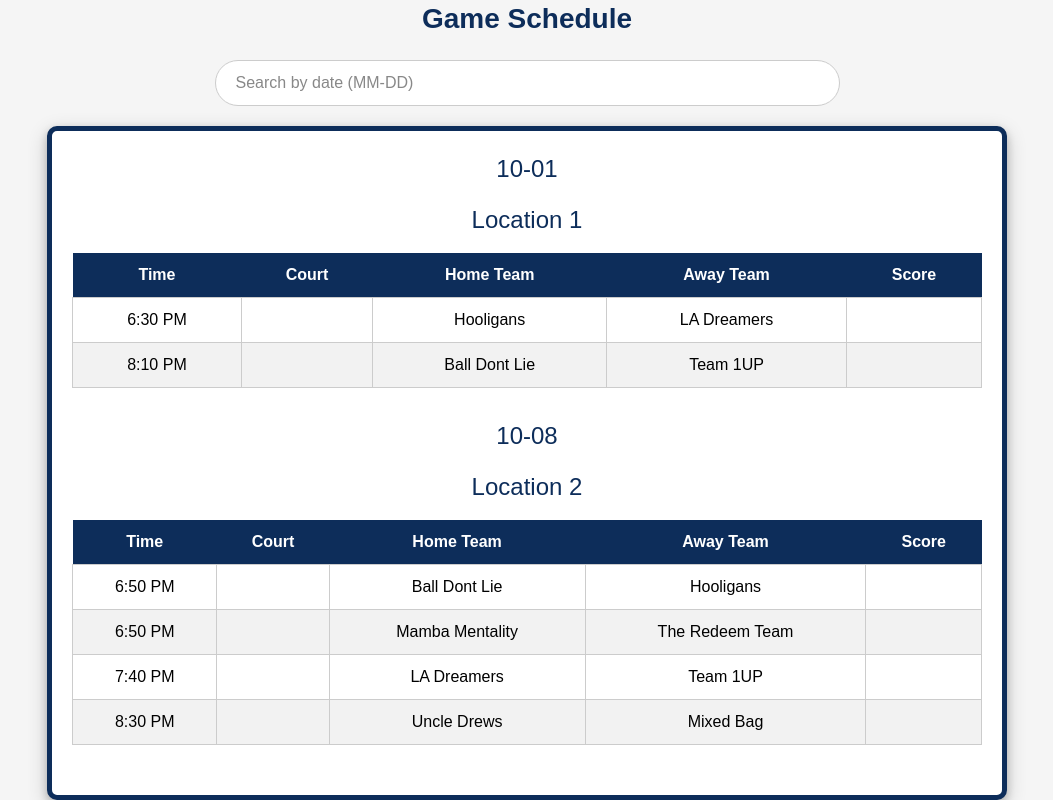
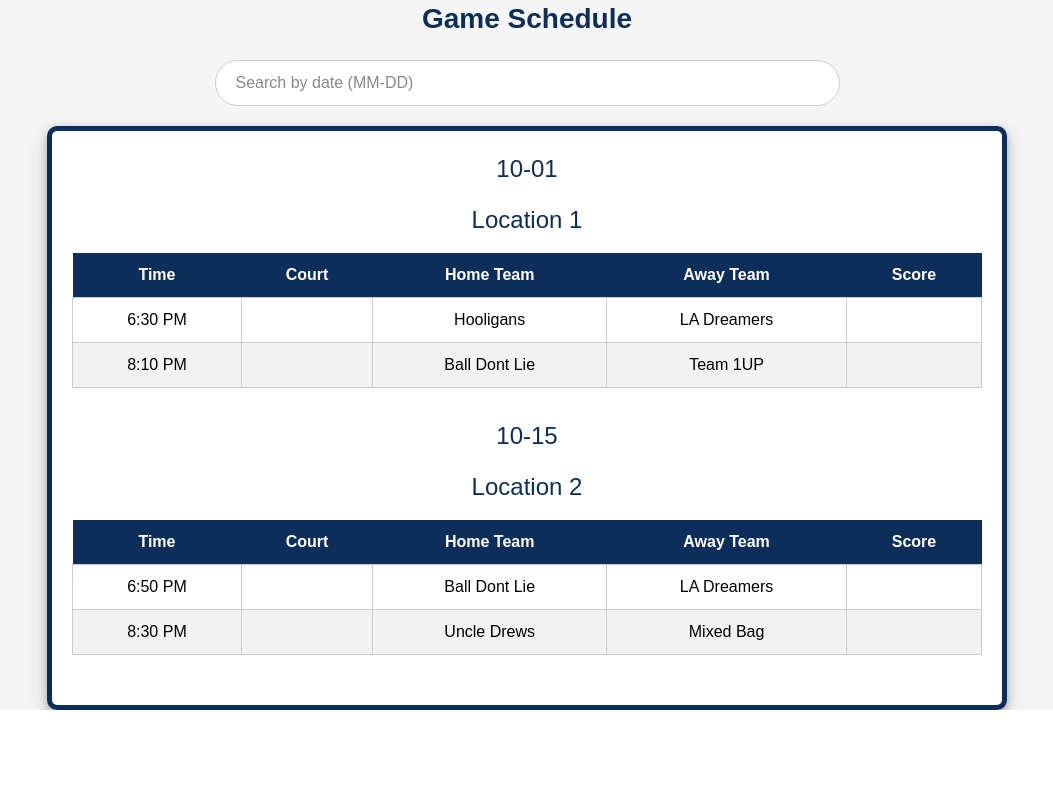
Before and after one commit to JacobGurley/KontraSports, a Vue app: page /#/sundayBGameSchedule in a window 1280 px wide. Shown: the part 324-1124 px from the top of the page, without its empty margins (113-1166 px from the left). After the commit the page ends 1034 px from the top, so only its background shows below. Built offline with nearby package versions, Linux system fonts and the light colour scheme; no server answers; the database is empty; sample sign-in values are in the browser's storage.

Commit message:
Updated Thursday and Sunday

```diff
--- a/src/components/GSSundayA.vue
+++ b/src/components/GSSundayA.vue
@@ -59,8 +59,7 @@
     const locationsRef = dbRef(db, 'locationsSunA');
     const games = ref([
        { date: '10-01', time: '7:20 PM', courtNumber: "", homeTeam: 'Out Here Ballin', awayTeam: 'Tenacity Hoops', score: "" },
-       { date: '10-08', time: '7:40 PM', courtNumber: "", homeTeam: 'TUBT', awayTeam: 'Tenacity Hoops', score: "" },
-       { date: '10-08', time: '8:30 PM', courtNumber: "", homeTeam: 'FBG', awayTeam: 'Out Here Ballin', score: "" },
+       { date: '10-15', time: '9:30 PM', courtNumber: "", homeTeam: 'TUBT', awayTeam: 'Tenacity Hoops', score: "" },
 
 
 
@@ -70,7 +69,7 @@
     const searchDate = ref("");
     const locations = ref({
       '10-01': 'Location 1',
-      '10-08': 'Location 2',
+      '10-15': 'Location 2',
     });
 
     // Add a computed property to filter the games based on the search input
--- a/src/components/GSSundayB.vue
+++ b/src/components/GSSundayB.vue
@@ -60,10 +60,9 @@
     const games = ref([
        { date: '10-01', time: '6:30 PM', courtNumber: "", homeTeam: 'Hooligans', awayTeam: 'LA Dreamers', score: "" },
        { date: '10-01', time: '8:10 PM', courtNumber: "", homeTeam: 'Ball Dont Lie', awayTeam: 'Team 1UP', score: "" },
-       { date: '10-08', time: '6:50 PM', courtNumber: "", homeTeam: 'Ball Dont Lie', awayTeam: 'Hooligans', score: "" },
-       { date: '10-08', time: '6:50 PM', courtNumber: "", homeTeam: 'Mamba Mentality', awayTeam: 'The Redeem Team', score: "" },
-       { date: '10-08', time: '7:40 PM', courtNumber: "", homeTeam: 'LA Dreamers', awayTeam: 'Team 1UP', score: "" },
-       { date: '10-08', time: '8:30 PM', courtNumber: "", homeTeam: 'Uncle Drews', awayTeam: 'Mixed Bag', score: "" },
+       { date: '10-15', time: '6:50 PM', courtNumber: "", homeTeam: 'Ball Dont Lie', awayTeam: 'LA Dreamers', score: "" },
+       { date: '10-15', time: '8:30 PM', courtNumber: "", homeTeam: 'Uncle Drews', awayTeam: 'Mixed Bag', score: "" },
+
 
 
 
@@ -72,7 +71,7 @@
     const searchDate = ref("");
     const locations = ref({
       '10-01': 'Location 1',
-      '10-08': 'Location 2',
+      '10-15': 'Location 2',
     });
 
     // Add a computed property to filter the games based on the search input
--- a/src/components/GSSundayC.vue
+++ b/src/components/GSSundayC.vue
@@ -59,8 +59,8 @@
     const locationsRef = dbRef(db, 'locationsSunC');
     const games = ref([
        { date: '10-01', time: '8:10 PM', courtNumber: "", homeTeam: 'Juss Hoop', awayTeam: 'True Grit', score: "" },
-       { date: '10-08', time: '6:50 PM', courtNumber: "", homeTeam: '60pointgame', awayTeam: 'Juss Hoop', score: "" },
-       { date: '10-08', time: '7:40 PM', courtNumber: "", homeTeam: 'True Grit', awayTeam: 'Adobros', score: "" },
+       { date: '10-15', time: '6:00 PM', courtNumber: "", homeTeam: '60pointgame', awayTeam: 'Juss Hoop', score: "" },
+
 
 
     ]);
@@ -68,7 +68,7 @@
     const searchDate = ref("");
     const locations = ref({
       '10-01': 'Location 1',
-      '10-08': 'Location 2',
+      '10-15': 'Location 2',
     });
 
     // Add a computed property to filter the games based on the search input
--- a/src/components/GSSundayD.vue
+++ b/src/components/GSSundayD.vue
@@ -60,9 +60,9 @@
       const games = ref([
          { date: '10-01', time: '6:30 PM', courtNumber: "", homeTeam: 'Huggies', awayTeam: 'Volume 0', score: "" },
          { date: '10-01', time: '7:20 PM', courtNumber: "", homeTeam: 'Bad News Ballerz', awayTeam: 'Mukboys', score: "" },
-         { date: '10-08', time: '8:30 PM', courtNumber: "", homeTeam: 'Living Grace', awayTeam: 'LBSU Rec', score: "" },
-         { date: '10-08', time: '9:20 PM', courtNumber: "", homeTeam: 'Bad News Ballerz', awayTeam: 'Huggies', score: "" },
-         { date: '10-08', time: '9:20 PM', courtNumber: "", homeTeam: 'Living Grace', awayTeam: 'Volume 0', score: "" },
+         { date: '10-15', time: '5:10 PM', courtNumber: "", homeTeam: 'Volume 0', awayTeam: 'Huggies', score: "" },
+         { date: '10-15', time: '7:40 PM', courtNumber: "", homeTeam: 'Living Grace', awayTeam: 'Pre-Eminent', score: "" },
+
 
 
       ]);
@@ -70,7 +70,7 @@
       const searchDate = ref("");
       const locations = ref({
         '10-01': 'Location 1',
-        '10-08': 'Location 2',
+        '10-15': 'Location 2',
       });
 
       // Add a computed property to filter the games based on the search input
--- a/src/components/GSThursdayA.vue
+++ b/src/components/GSThursdayA.vue
@@ -63,6 +63,9 @@
        { date: '10-05', time: '7:30 PM', courtNumber: "", homeTeam: 'Beach', awayTeam: 'Sigue Adelante', score: "" },
        { date: '10-05', time: '8:20 PM', courtNumber: "", homeTeam: 'Why Not', awayTeam: 'LFG', score: "" },
        { date: '10-05', time: '8:50 PM', courtNumber: "", homeTeam: 'AIM BLOCC', awayTeam: 'Day Ones', score: "" },
+       { date: '10-12', time: '8:00 PM', courtNumber: "", homeTeam: 'Sigue Adelante', awayTeam: 'Why Not', score: "" },
+       { date: '10-12', time: '8:20 PM', courtNumber: "", homeTeam: 'AIM BLOCC', awayTeam: 'LFG', score: "" },
+       { date: '10-12', time: '8:50 PM', courtNumber: "", homeTeam: 'Beach', awayTeam: 'White Owls', score: "" },
 
 
     ]);
@@ -71,6 +74,7 @@
     const locations = ref({
       '09-28': 'Location 1',
       '10-05': 'Location 2',
+      '10-12': 'Location 3',
 
     });
 
--- a/src/components/GSThursdayB.vue
+++ b/src/components/GSThursdayB.vue
@@ -63,6 +63,8 @@
          { date: '09-28', time: '9:10 PM', courtNumber: "", homeTeam: 'Alcoholics', awayTeam: 'Young Bucs', score: "" },
          { date: '10-05', time: '8:00 PM', courtNumber: "", homeTeam: 'Young Bucs', awayTeam: 'Hands Down Man Down', score: "" },
          { date: '10-05', time: '9:10 PM', courtNumber: "", homeTeam: 'Yomato', awayTeam: 'Young Bucs', score: "" },
+         { date: '10-12', time: '7:30 PM', courtNumber: "", homeTeam: 'Hands Down Man Down', awayTeam: 'Alcoholics ', score: "" },
+         { date: '10-12', time: '9:10 PM', courtNumber: "", homeTeam: 'Young Bucs', awayTeam: 'Yomato', score: "" },
 
 
 
@@ -73,6 +75,7 @@
       const locations = ref({
         '09-28': 'Location 1',
         '10-05': 'Location 2',
+        '10-12': 'Location 2',
 
       });
 
```
